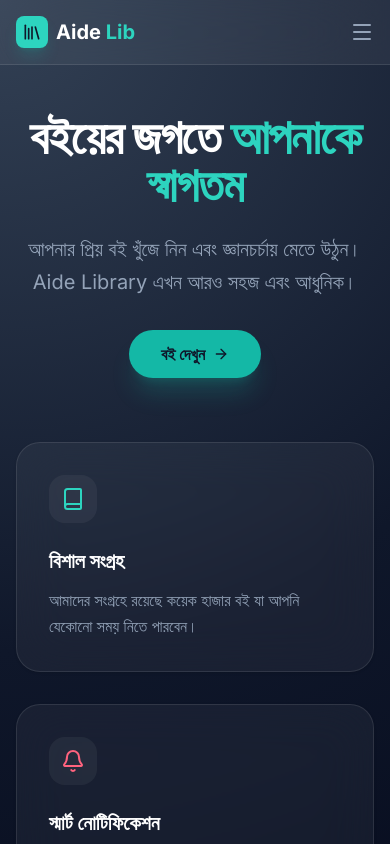
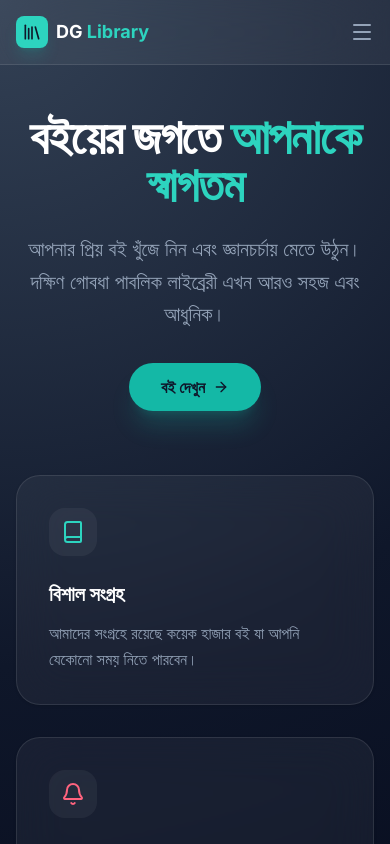
Before and after one commit to rozob59/-, a React (Vite) app: page / in a window 390 px wide. Shown: the top 844 px of the page. Built offline with nearby package versions, Linux system fonts and the light colour scheme; no server answers; the database is empty.

Commit message:
refactor: Update application name and branding
Updates the application's name and branding elements to reflect "Dokkhin Gobdha Public Library". This includes changes in `metadata.json` and the UI text displayed in `App.tsx` for both large and small screens.

```diff
--- a/metadata.json
+++ b/metadata.json
@@ -1,6 +1,6 @@
 {
-  "name": "Aide Library",
-  "description": "লাইব্রেরী ম্যানেজমেন্ট অ্যাপ। সদস্যদের লিস্ট, বইয়ের হিসেব এবং নোটিফিকেশন সিস্টেম সহ একটি পূর্ণাঙ্গ সমাধান।",
+  "name": "Dokkhin Gobdha Public Library",
+  "description": "দক্ষিণ গোবধা পাবলিক লাইব্রেরী - একটি আধুনিক লাইব্রেরী ম্যানেজমেন্ট সমাধান।",
   "requestFramePermissions": [],
   "majorCapabilities": []
 }
--- a/src/App.tsx
+++ b/src/App.tsx
@@ -155,7 +155,8 @@ function Navbar() {
               <div className="w-8 h-8 bg-teal-400 rounded-lg flex items-center justify-center shadow-lg shadow-teal-500/20">
                 <Library className="w-5 h-5 text-slate-900" />
               </div>
-              <span>Aide <span className="text-teal-400">Lib</span></span>
+              <span className="hidden lg:inline text-lg">দক্ষিণ গোবধা <span className="text-teal-400">পাবলিক লাইব্রেরী</span></span>
+              <span className="lg:hidden text-lg">DG <span className="text-teal-400">Library</span></span>
             </Link>
             <div className="hidden sm:ml-8 sm:flex sm:space-x-8">
               <Link to="/books" className="text-slate-400 hover:text-teal-400 px-3 py-2 text-sm font-medium transition-colors">বইসমূহ</Link>
@@ -247,7 +248,7 @@ function Home() {
           transition={{ delay: 0.1 }}
           className="text-xl text-slate-400 max-w-2xl mx-auto leading-relaxed"
         >
-          আপনার প্রিয় বই খুঁজে নিন এবং জ্ঞানচর্চায় মেতে উঠুন। Aide Library এখন আরও সহজ এবং আধুনিক।
+          আপনার প্রিয় বই খুঁজে নিন এবং জ্ঞানচর্চায় মেতে উঠুন। দক্ষিণ গোবধা পাবলিক লাইব্রেরী এখন আরও সহজ এবং আধুনিক।
         </motion.p>
         <motion.div
           initial={{ opacity: 0, scale: 0.95 }}
```
